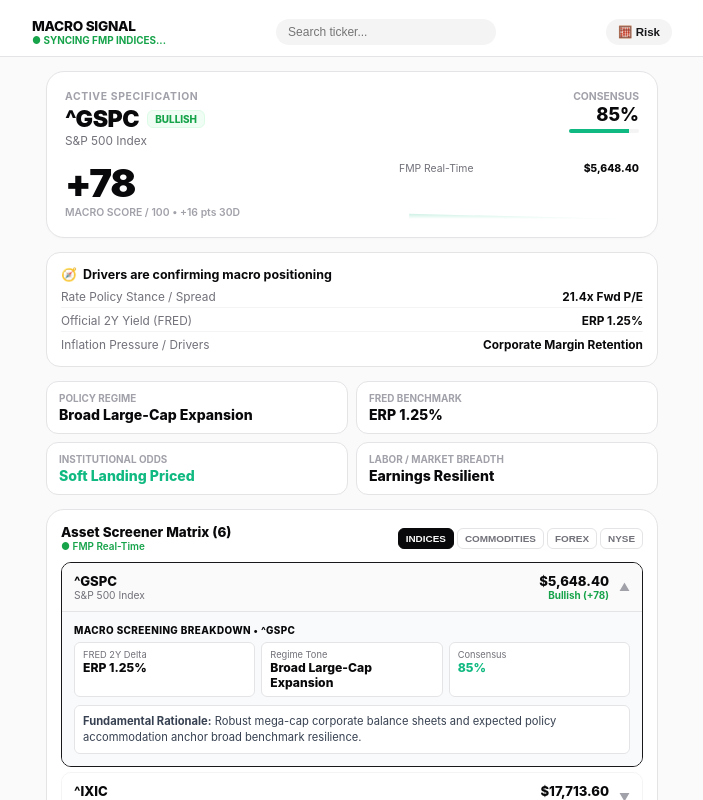
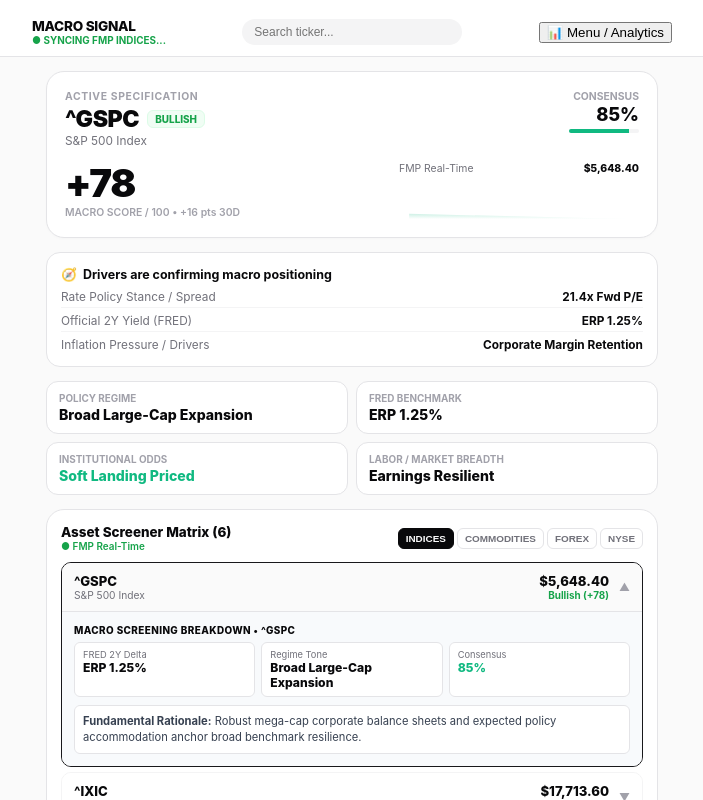
Before and after one commit to ANGELO-cyber-dev/macro-finance-hub, a React (Vite) app: page / in a window 1280 px wide. Shown: the top 800 px of the page, without its empty margins (288-991 px from the left). Built offline with nearby package versions, Linux system fonts and the light colour scheme; no server answers; the HTML template or start-up script is replaced by a standard one.

Commit message:
Connect Risk header button to SideMenuDrawer

```diff
--- a/src/App.tsx
+++ b/src/App.tsx
@@ -610,21 +610,9 @@
             />
           </div>
 
-          <button
-            onClick={() => setShowCalc(!showCalc)}
-            style={{
-              background: showCalc ? '#09090B' : '#F4F4F5',
-              color: showCalc ? '#FAFAFA' : '#18181B',
-              border: 'none',
-              padding: '6px 12px',
-              borderRadius: '16px',
-              fontSize: '0.72rem',
-              fontWeight: 700,
-              cursor: 'pointer'
-            }}
-          >
-            {showCalc ? 'Close' : '🧮 Risk'}
-          </button>
+          <button onClick={() => setIsSideMenuOpen(true)} className="flex items-center gap-1.5 px-3 py-1 bg-zinc-900 text-white rounded-full text-xs font-medium cursor-pointer shadow-sm hover:bg-zinc-800">
+    <span>📊</span> Menu / Analytics
+  </button>
         </div>
       </header>
 
```
